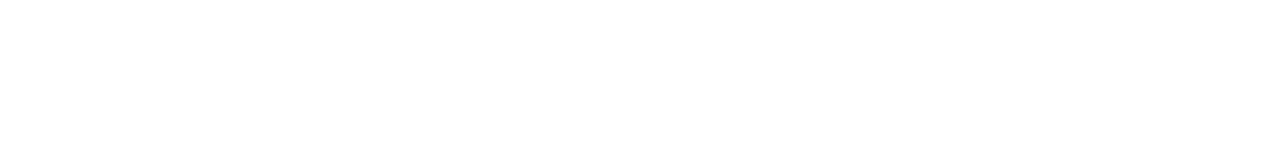
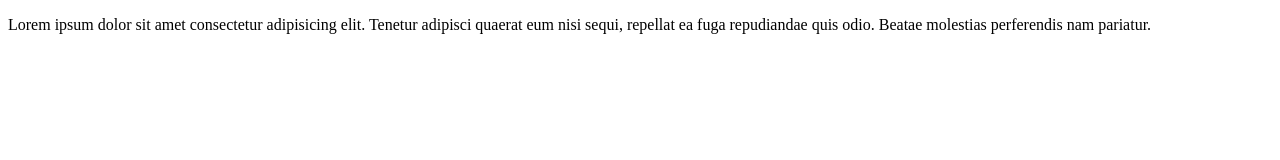
Before and after one commit to AdarrFX/git-branching-demo, a plain HTML site: page index.html in a window 1280 px wide. Drawn offline with Linux system fonts and the light colour scheme.

Commit message:
added a lorem paragraph

```diff
--- a/index.html
+++ b/index.html
@@ -8,5 +8,7 @@
 </head>
 <body>
 
+  <p>Lorem ipsum dolor sit amet consectetur adipisicing elit. Tenetur adipisci quaerat eum nisi sequi, repellat ea fuga repudiandae quis odio. Beatae molestias perferendis nam pariatur.</p>
+
 </body>
 </html>
```
